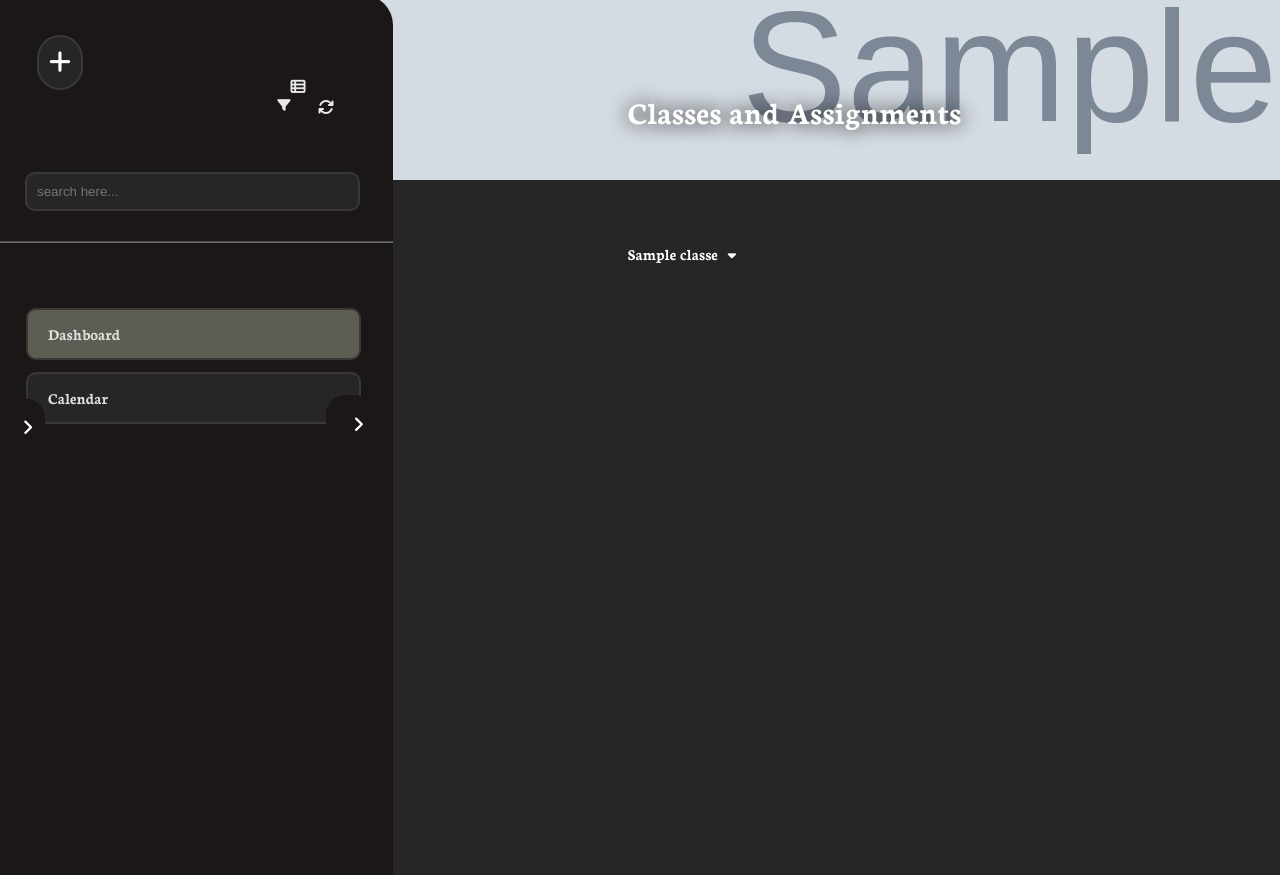
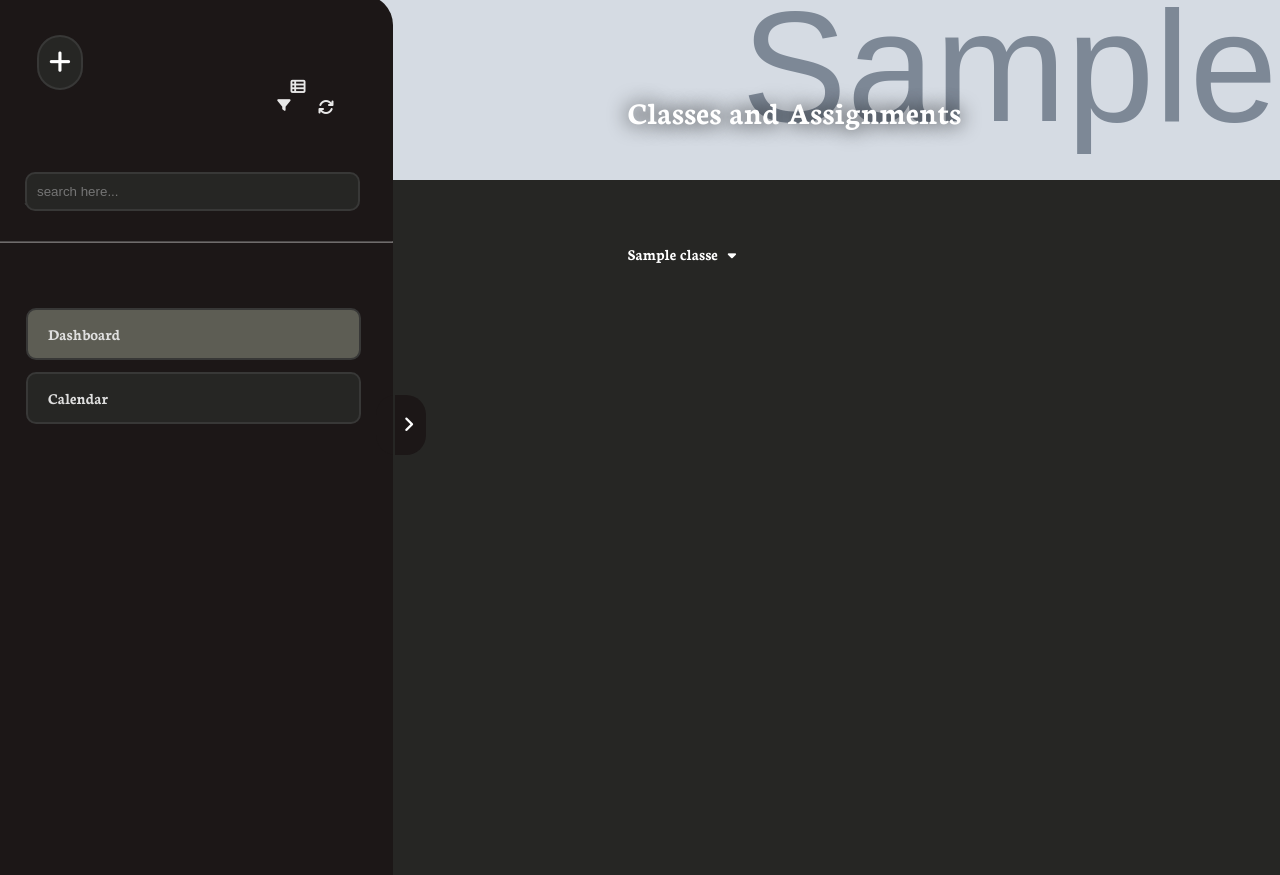
Before and after one commit to lhforsythe/assignMe, a Django app: page /accounts/dashboard/ in a window 1280 px wide; the page is wider, and only the part inside the window is pictured. Run offline with Django 5.2, Linux system fonts and the light colour scheme; a user stored in the database is signed in; data comes from the database, SQL or seed files in the repository; tables that the repository leaves empty hold one stand-in row (values such as "Sample post"); grey boxes marked "Sample" are stand-in pictures; some libraries are stand-ins or nearby versions.

Commit message:
Fix regression.

```diff
--- a/djangoproject/main/templates/main.html
+++ b/djangoproject/main/templates/main.html
@@ -129,7 +129,7 @@
     <form id="changeHeaderForm" action="/accounts/dashboard/changeHeader" method="POST">
         <input type="text" name="url" id="headerInput" style="position: absolute;transform: translate(797px,126px);width: 178px;background-color: #262624;border: 2px solid rgb(56, 56, 55);color: white;border-radius: 10px;padding: 10px;max-height: 3px; display:none;">
     </form>
-    <button class="" style="background-color: var(--color-primary);transform: translate(-1vw, 48.8vh);height: 60px;width: 50px;border-radius: 20px;border: none;position: fixed;z-index: 3;" onclick="toggleNav()">
+    <button class="" style="background-color: var(--color-primary);transform: translate(-20px, 50vh);height: 60px;width: 50px;border-radius: 20px;border: none;position: fixed;z-index: 1;" onclick="toggleNav()">
             <i class="fa-solid fa-angle-right" style="color: white;font-size: 18px;margin-left: 15px;"></i>
         </button>
     <div class="nav">
@@ -144,7 +144,8 @@
         <button class="calendar-btn" style="background-color: var(--color-secondary);" onclick="window.location.href='/accounts/calendar/'">
             <p style="font-family: 'Neuton', sans-serif; color: rgb(223, 223, 223);font-weight: 700;font-size: 16px;position: absolute;margin-top: -10px;margin-left: 10px;">Calendar</p>
         </button>
-        <button class="" onclick="toggleNav()" style="background-color: var(--color-primary);transform: translate(26vw, 50vh);height: 60px;width: 50px;border-radius: 20px;border: none;">
+        <button class="" onclick="toggleNav()" style="background-color: var(--color-primary);transform: translate(383px, 50vh);height: 60px;width: 50px;border-radius: 20px;border: none;">
+            <hr style="position: absolute; height: 58px; bottom: -7px; left: 17px; border: 1px solid;border-color: var(--color-secondary);">
             <i class="fa-solid fa-angle-right" style="color: white;font-size: 18px;margin-left: 15px;"></i>
         </button>
             <button style="background:none; border:none;"
@@ -392,15 +393,17 @@
     function toggleNav() {
         let nav = document.getElementsByClassName('nav')[0];
         let container = document.getElementsByClassName('courseAssign')[0]
-        let header = document.getElementById("#header-img");
+        let header = document.getElementById("header-img");
         nav.classList.toggle('hide');
         if (navShown === true) {
-            container.style.marginLeft = "180ox";
+            container.style.marginLeft = "180px";
+            container.style.marginTop = "-340px";
             header.style.width = "100vw";
-            header.style.transform = "translate(0px, -92px)";
+            header.style.transform = "translate(-8px, -92px)";
 
         } else {
             container.style.marginLeft = "-61px";
+            container.style.marginTop = "50px";
             header.style.width = "1437px";
             header.style.transform = "translate(283px, -53px)";
         }
--- a/djangoproject/static/main.css
+++ b/djangoproject/static/main.css
@@ -90,7 +90,7 @@ body {
     z-index: 1;
 }
 .nav.hide {
-    display: none;
+    display: none !important;
 }
 .assignmentContainer {
     display: flex;
```
